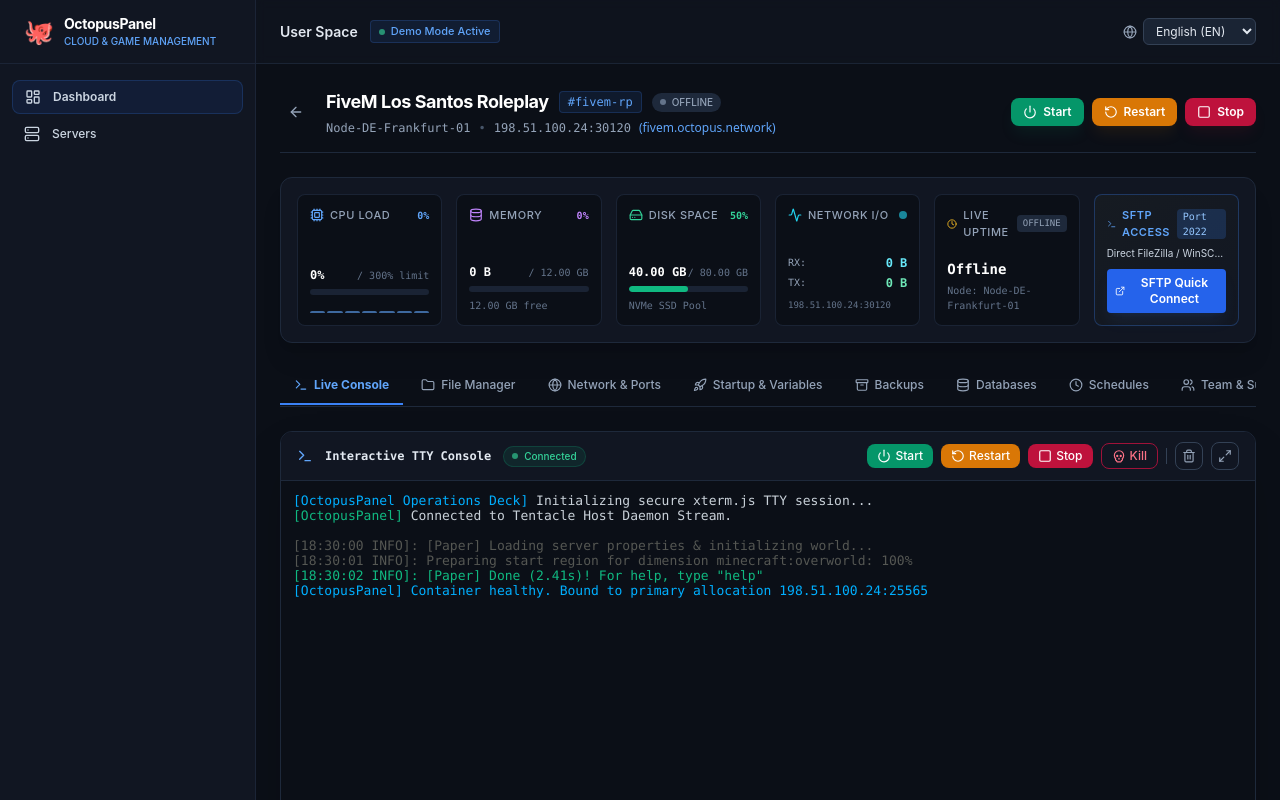
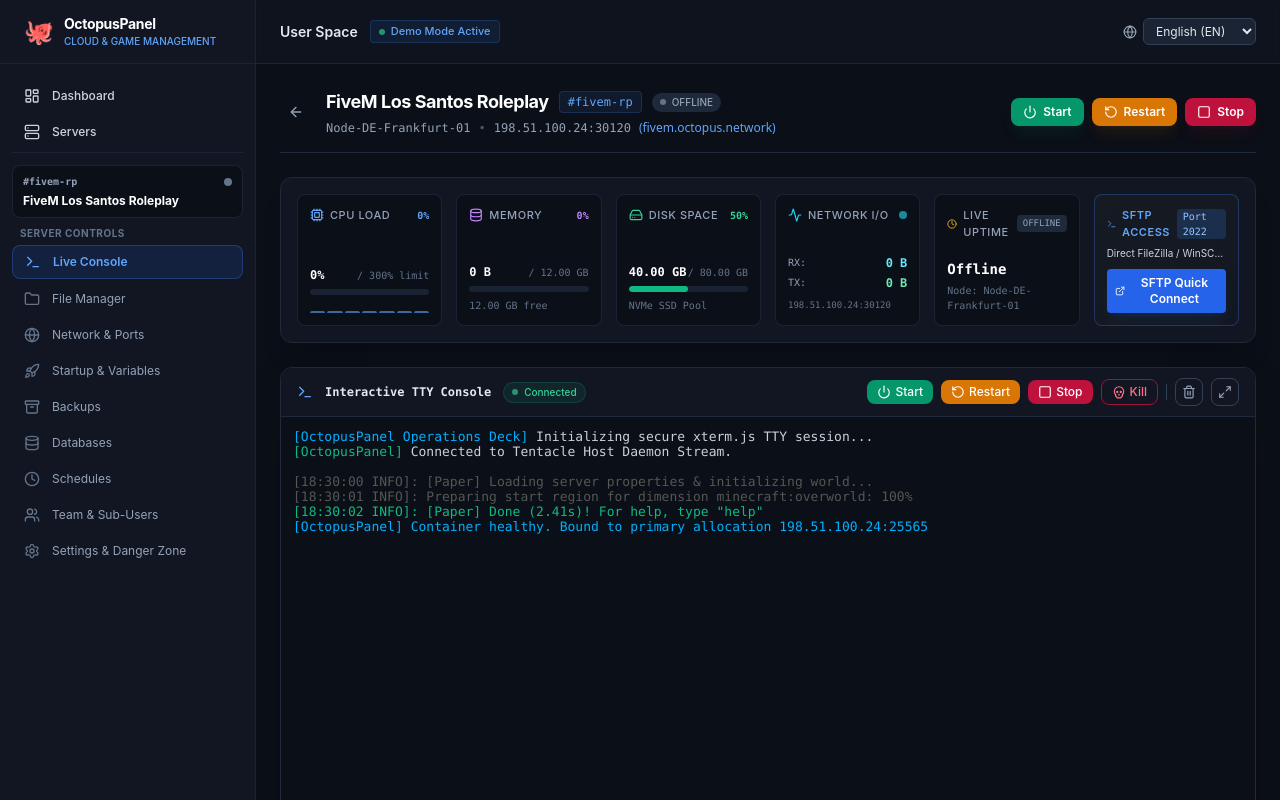
Before and after one commit to OctopusPanel/panel, a Vue app in the folder apps/frontend/: page /server/srv_fivem_rp-0004 in a window 1280 px wide. Shown: the top 800 px of the page. Built offline with nearby package versions, Linux system fonts and the light colour scheme.

Commit message:
feat(frontend): relocate cockpit tabs to sidebar when server is selected

```diff
--- a/apps/frontend/src/layouts/UserLayout.vue
+++ b/apps/frontend/src/layouts/UserLayout.vue
@@ -1,14 +1,63 @@
 <script setup lang="ts">
+import { computed, watch } from 'vue';
+import { useRoute, useRouter } from 'vue-router';
 import { useAuthStore } from '../stores/auth.js';
-import { useRouter } from 'vue-router';
+import { useServerStore } from '../stores/server.js';
 import { useI18n } from 'vue-i18n';
 import LanguageSwitcher from '../components/ui/LanguageSwitcher.vue';
 import ModuleSlot from '../components/modules/ModuleSlot.vue';
-import { LayoutDashboard, Server, Settings, ShieldAlert, LogOut } from 'lucide-vue-next';
+import {
+  LayoutDashboard,
+  Server,
+  Settings,
+  ShieldAlert,
+  LogOut,
+  Terminal,
+  Folder,
+  Globe,
+  Rocket,
+  Archive,
+  Database,
+  Clock,
+  Users,
+} from 'lucide-vue-next';
 
 const authStore = useAuthStore();
+const serverStore = useServerStore();
+const route = useRoute();
 const router = useRouter();
 const { t } = useI18n();
+
+const isServerSelected = computed(() => Boolean(route.params.id));
+const currentServerId = computed(() => String(route.params.id || ''));
+
+watch(
+  () => route.params.id,
+  (newId) => {
+    if (newId && (!serverStore.currentServer || (serverStore.currentServer.uuid !== newId && serverStore.currentServer.identifier !== newId))) {
+      serverStore.fetchServerDetails(String(newId));
+    }
+  },
+  { immediate: true }
+);
+
+const serverTabs = [
+  { id: 'console', label: 'Live Console', icon: Terminal },
+  { id: 'files', label: 'File Manager', icon: Folder },
+  { id: 'network', label: 'Network & Ports', icon: Globe },
+  { id: 'startup', label: 'Startup & Variables', icon: Rocket },
+  { id: 'backups', label: 'Backups', icon: Archive },
+  { id: 'databases', label: 'Databases', icon: Database },
+  { id: 'schedules', label: 'Schedules', icon: Clock },
+  { id: 'subusers', label: 'Team & Sub-Users', icon: Users },
+  { id: 'settings', label: 'Settings & Danger Zone', icon: Settings },
+];
+
+function isTabActive(tabId: string) {
+  if (!isServerSelected.value) return false;
+  const currentTab = (route.query.tab as string) || 'console';
+  return currentTab === tabId;
+}
 
 function handleLogout() {
   authStore.logout();
@@ -34,7 +83,7 @@
         <router-link
           to="/"
           class="flex items-center px-3 py-2 text-xs font-medium rounded-lg text-slate-300 hover:text-white hover:bg-slate-800/60 transition-colors"
-          active-class="bg-blue-600/10 text-blue-400 font-semibold border border-blue-500/20"
+          :class="{ 'bg-blue-600/10 text-blue-400 font-semibold border border-blue-500/20': !isServerSelected && route.path === '/' }"
         >
           <LayoutDashboard class="w-4 h-4 mr-3" />
           {{ t('nav.dashboard') }}
@@ -48,8 +97,54 @@
           {{ t('nav.servers') }}
         </router-link>
 
+        <!-- Selected Server Cockpit Navigation -->
+        <div v-if="isServerSelected" class="pt-3 mt-2 border-t border-slate-800/80 space-y-1">
+          <!-- Server Header in Sidebar -->
+          <div class="px-2.5 py-2 rounded-lg bg-[#0b0f17] border border-slate-800/80 mb-2">
+            <div class="flex items-center justify-between text-[10px] mb-1">
+              <span class="font-mono font-bold text-slate-400">
+                #{{ serverStore.currentServer?.identifier || currentServerId.slice(0, 8) }}
+              </span>
+              <span
+                class="w-2 h-2 rounded-full"
+                :class="serverStore.currentServer?.status === 'running' ? 'bg-emerald-400 animate-pulse' : 'bg-slate-500'"
+              ></span>
+            </div>
+            <p class="text-xs font-bold text-white truncate">
+              {{ serverStore.currentServer?.name || 'Loading Server...' }}
+            </p>
+          </div>
+
+          <div class="px-2 text-[10px] font-bold uppercase tracking-wider text-slate-500 mb-1">
+            Server Controls
+          </div>
+
+          <!-- 9 Cockpit Tabs -->
+          <router-link
+            v-for="tab in serverTabs"
+            :key="tab.id"
+            :to="{ path: `/server/${currentServerId}`, query: { tab: tab.id } }"
+            class="flex items-center px-3 py-2 text-xs rounded-lg transition-colors group"
+            :class="isTabActive(tab.id)
+              ? 'bg-blue-600/15 text-blue-400 font-semibold border border-blue-500/30 shadow-sm'
+              : 'text-slate-400 hover:text-slate-200 hover:bg-slate-800/50'"
+          >
+            <component
+              :is="tab.icon"
+              class="w-4 h-4 mr-3 shrink-0"
+              :class="isTabActive(tab.id) ? 'text-blue-400' : 'text-slate-500 group-hover:text-slate-300'"
+            />
+            <span class="truncate">{{ tab.label }}</span>
+          </router-link>
+
+          <!-- Dynamic Module Slot for Server Plugins -->
+          <div class="pt-1">
+            <ModuleSlot slot-name="server:tabs" :context="{ serverUuid: currentServerId }" />
+          </div>
+        </div>
+
         <!-- Dynamic Module Slot for User Navigation -->
-        <div class="pt-2">
+        <div v-if="!isServerSelected" class="pt-2">
           <ModuleSlot slot-name="sidebar:user:nav" />
         </div>
       </nav>
--- a/apps/frontend/src/views/ServerDetailView.vue
+++ b/apps/frontend/src/views/ServerDetailView.vue
@@ -1,6 +1,6 @@
 <script setup lang="ts">
-import { ref, onMounted } from 'vue';
-import { useRoute } from 'vue-router';
+import { computed, onMounted } from 'vue';
+import { useRoute, useRouter } from 'vue-router';
 import { useI18n } from 'vue-i18n';
 import { useServerStore } from '../stores/server.js';
 import TelemetryDeck from '../components/cockpit/TelemetryDeck.vue';
@@ -15,15 +15,6 @@
 import CockpitSettingsTab from '../components/cockpit/CockpitSettingsTab.vue';
 import ModuleSlot from '../components/modules/ModuleSlot.vue';
 import {
-  Terminal,
-  Folder,
-  Globe,
-  Rocket,
-  Archive,
-  Database,
-  Clock,
-  Users,
-  Settings,
   Power,
   RotateCcw,
   Square,
@@ -32,6 +23,7 @@
 import { PowerAction } from '@octopus/shared';
 
 const route = useRoute();
+const router = useRouter();
 const { t } = useI18n();
 const serverStore = useServerStore();
 
@@ -46,7 +38,27 @@
   | 'subusers'
   | 'settings';
 
-const activeTab = ref<TabType>('console');
+const activeTab = computed<TabType>({
+  get: () => {
+    const tab = route.query.tab as TabType;
+    const validTabs: TabType[] = [
+      'console',
+      'files',
+      'network',
+      'startup',
+      'backups',
+      'databases',
+      'schedules',
+      'subusers',
+      'settings',
+    ];
+    return validTabs.includes(tab) ? tab : 'console';
+  },
+  set: (val: TabType) => {
+    router.replace({ query: { ...route.query, tab: val } });
+  },
+});
+
 const serverUuid = String(route.params.id);
 
 onMounted(async () => {
@@ -130,101 +142,6 @@
     <!-- Persistent Top Telemetry Deck (Always Visible) -->
     <TelemetryDeck v-if="serverStore.currentServer" :server="serverStore.currentServer" />
 
-    <!-- The 9 Interactive Navigation Tabs -->
-    <div class="flex items-center space-x-1 border-b border-slate-800 pb-px overflow-x-auto text-xs font-medium">
-      <!-- 1. Console -->
-      <button
-        @click="activeTab = 'console'"
-        class="flex items-center px-3.5 py-2.5 border-b-2 transition-colors shrink-0"
-        :class="activeTab === 'console' ? 'border-blue-500 text-blue-400 font-bold' : 'border-transparent text-slate-400 hover:text-slate-200'"
-      >
-        <Terminal class="w-3.5 h-3.5 mr-1.5" />
-        Live Console
-      </button>
-
-      <!-- 2. Files -->
-      <button
-        @click="activeTab = 'files'"
-        class="flex items-center px-3.5 py-2.5 border-b-2 transition-colors shrink-0"
-        :class="activeTab === 'files' ? 'border-blue-500 text-blue-400 font-bold' : 'border-transparent text-slate-400 hover:text-slate-200'"
-      >
-        <Folder class="w-3.5 h-3.5 mr-1.5" />
-        File Manager
-      </button>
-
-      <!-- 3. Network & Ports -->
-      <button
-        @click="activeTab = 'network'"
-        class="flex items-center px-3.5 py-2.5 border-b-2 transition-colors shrink-0"
-        :class="activeTab === 'network' ? 'border-blue-500 text-blue-400 font-bold' : 'border-transparent text-slate-400 hover:text-slate-200'"
-      >
-        <Globe class="w-3.5 h-3.5 mr-1.5" />
-        Network & Ports
-      </button>
-
-      <!-- 4. Startup & Variables -->
-      <button
-        @click="activeTab = 'startup'"
-        class="flex items-center px-3.5 py-2.5 border-b-2 transition-colors shrink-0"
-        :class="activeTab === 'startup' ? 'border-blue-500 text-blue-400 font-bold' : 'border-transparent text-slate-400 hover:text-slate-200'"
-      >
-        <Rocket class="w-3.5 h-3.5 mr-1.5" />
-        Startup & Variables
-      </button>
-
-      <!-- 5. Backups -->
-      <button
-        @click="activeTab = 'backups'"
-        class="flex items-center px-3.5 py-2.5 border-b-2 transition-colors shrink-0"
-        :class="activeTab === 'backups' ? 'border-blue-500 text-blue-400 font-bold' : 'border-transparent text-slate-400 hover:text-slate-200'"
-      >
-        <Archive class="w-3.5 h-3.5 mr-1.5" />
-        Backups
-      </button>
-
-      <!-- 6. Databases -->
-      <button
-        @click="activeTab = 'databases'"
-        class="flex items-center px-3.5 py-2.5 border-b-2 transition-colors shrink-0"
-        :class="activeTab === 'databases' ? 'border-blue-500 text-blue-400 font-bold' : 'border-transparent text-slate-400 hover:text-slate-200'"
-      >
-        <Database class="w-3.5 h-3.5 mr-1.5" />
-        Databases
-      </button>
-
-      <!-- 7. Schedules -->
-      <button
-        @click="activeTab = 'schedules'"
-        class="flex items-center px-3.5 py-2.5 border-b-2 transition-colors shrink-0"
-        :class="activeTab === 'schedules' ? 'border-blue-500 text-blue-400 font-bold' : 'border-transparent text-slate-400 hover:text-slate-200'"
-      >
-        <Clock class="w-3.5 h-3.5 mr-1.5" />
-        Schedules
-      </button>
-
-      <!-- 8. Team & Subusers -->
-      <button
-        @click="activeTab = 'subusers'"
-        class="flex items-center px-3.5 py-2.5 border-b-2 transition-colors shrink-0"
-        :class="activeTab === 'subusers' ? 'border-blue-500 text-blue-400 font-bold' : 'border-transparent text-slate-400 hover:text-slate-200'"
-      >
-        <Users class="w-3.5 h-3.5 mr-1.5" />
-        Team & Sub-Users
-      </button>
-
-      <!-- 9. Settings -->
-      <button
-        @click="activeTab = 'settings'"
-        class="flex items-center px-3.5 py-2.5 border-b-2 transition-colors shrink-0"
-        :class="activeTab === 'settings' ? 'border-blue-500 text-blue-400 font-bold' : 'border-transparent text-slate-400 hover:text-slate-200'"
-      >
-        <Settings class="w-3.5 h-3.5 mr-1.5" />
-        Settings & Danger Zone
-      </button>
-
-      <!-- Dynamic Module Slot for Extra Extensions -->
-      <ModuleSlot slot-name="server:tabs" :context="{ serverUuid }" />
-    </div>
 
     <!-- Active Tab Workspace Container -->
     <div class="mt-4">
@@ -238,5 +155,8 @@
       <CockpitSubusersTab v-else-if="activeTab === 'subusers'" :server-uuid="serverUuid" />
       <CockpitSettingsTab v-else-if="activeTab === 'settings'" :server="serverStore.currentServer" />
     </div>
+
+    <!-- Dynamic Module Slot for Extra Server Extensions -->
+    <ModuleSlot slot-name="server:tabs" :context="{ serverUuid }" />
   </div>
 </template>
```
